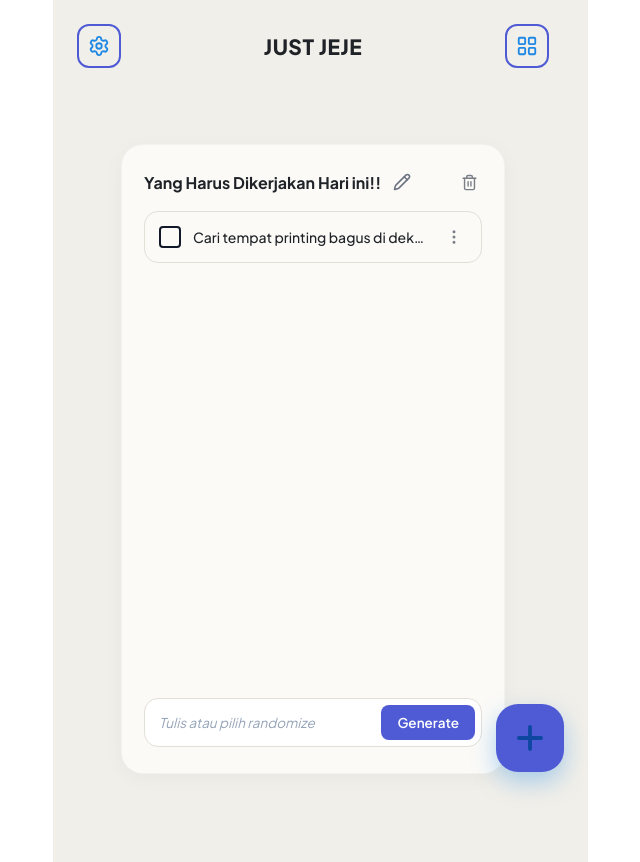
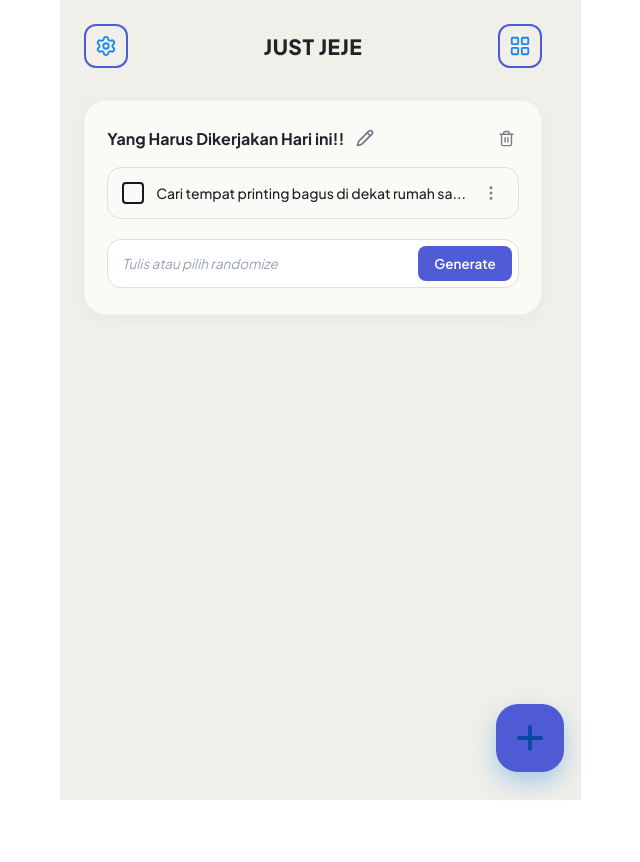
Before and after one commit to halojeje/JUST-JEJE, a React (Vite) app in the folder JUST JEJE/: page / in a window 1280 px wide. Shown: the whole page, without its empty margins (312-952 px from the left). After the commit the page ends 800 px from the top, so only its background shows below. Built offline with nearby package versions, Linux system fonts and the light colour scheme; no server answers; the database is empty.

Commit message:
fix: remove white bleeding on dashboard and unify desktop page width with bank idea

```diff
--- a/JUST JEJE/src/App.css
+++ b/JUST JEJE/src/App.css
@@ -211,7 +211,6 @@ body {
   display: flex;
   flex-direction: column;
   box-sizing: border-box;
-  min-height: calc(100vh - 160px);
 }
 
 .scaffold-fab {
@@ -233,7 +232,6 @@ body {
   flex-direction: column;
   gap: 14px;
   width: 100%;
-  flex: 1;
   box-sizing: border-box;
   padding: 4px 0 24px 0;
 }
@@ -252,18 +250,9 @@ body {
   flex-direction: column;
   gap: 16px;
   width: 100%;
-  flex: 1;
-  min-height: calc(100vh - 160px);
   box-sizing: border-box;
   margin-top: 4px;
   transition: all 0.2s ease;
-}
-
-/* If multiple task cards exist on dashboard, let each card size naturally */
-.scaffold-dashboard:has(.task-card-container + .task-card-container) .task-card-container,
-.dashboard-content:has(.task-card-container + .task-card-container) .task-card-container {
-  flex: initial;
-  min-height: 280px;
 }
 
 .task-card-header {
@@ -344,7 +333,8 @@ body {
   display: flex;
   flex-direction: column;
   gap: 10px;
-  flex: 1;
+  width: 100%;
+  box-sizing: border-box;
 }
 
 .task-empty-state {
@@ -368,6 +358,8 @@ body {
   gap: 12px;
   transition: all 0.2s ease;
   position: relative;
+  width: 100%;
+  box-sizing: border-box;
 }
 
 .task-item-card:hover {
@@ -550,7 +542,9 @@ body {
   justify-content: space-between;
   gap: 8px;
   position: relative;
-  margin-top: auto;
+  width: 100%;
+  box-sizing: border-box;
+  margin-top: 4px;
 }
 
 .task-input-field {
@@ -760,15 +754,10 @@ body {
     padding-right: 16px;
   }
 
-  .scaffold-body,
-  .dashboard-content,
-  .generate-content-wrapper,
-  .settings-view-container,
   .task-card-container,
   .generator-card-container {
     padding: 18px 16px 20px 16px;
     border-radius: 18px;
-    min-height: calc(100vh - 130px);
   }
 
   .pool-item-card,
@@ -802,15 +791,10 @@ body {
     padding-right: 12px;
   }
 
-  .scaffold-body,
-  .dashboard-content,
-  .generate-content-wrapper,
-  .settings-view-container,
   .task-card-container,
   .generator-card-container {
     padding: 16px 14px 18px 14px;
     border-radius: 16px;
-    min-height: calc(100vh - 120px);
   }
 
   .pool-item-card,
@@ -866,15 +850,10 @@ body {
     padding-right: 24px;
   }
 
-  .scaffold-body,
-  .dashboard-content,
-  .generate-content-wrapper,
-  .settings-view-container,
   .task-card-container,
   .generator-card-container {
     padding: 24px 22px 26px 22px;
     border-radius: 22px;
-    min-height: calc(100vh - 170px);
   }
 
   .pool-item-card,
@@ -906,7 +885,6 @@ body {
   flex-direction: column;
   gap: 14px;
   width: 100%;
-  flex: 1;
   box-sizing: border-box;
   padding: 4px 0 24px 0;
 }
@@ -916,7 +894,6 @@ body {
   flex-direction: column;
   gap: 14px;
   width: 100%;
-  flex: 1;
   box-sizing: border-box;
 }
 
@@ -1725,8 +1702,6 @@ body {
   flex-direction: column;
   gap: 14px;
   width: 100%;
-  flex: 1;
-  min-height: calc(100vh - 160px);
   box-sizing: border-box;
   padding: 4px 0 24px 0;
   animation: fadeIn 0.2s ease-out;
```
